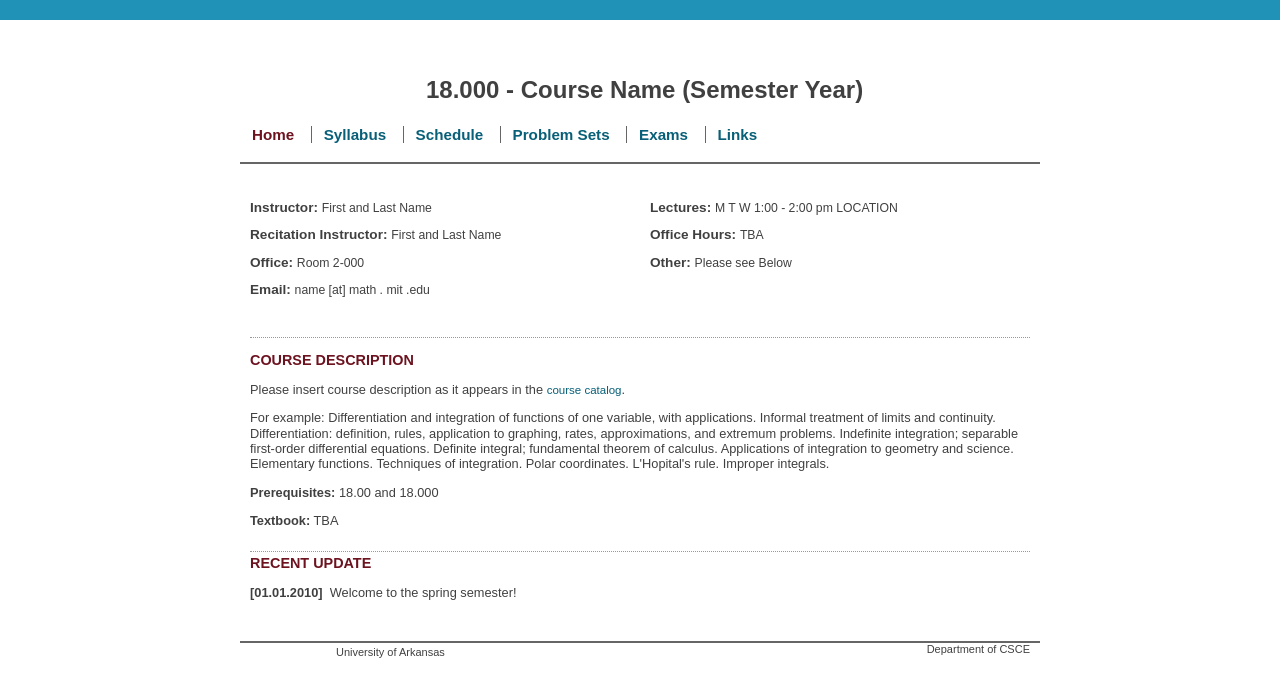
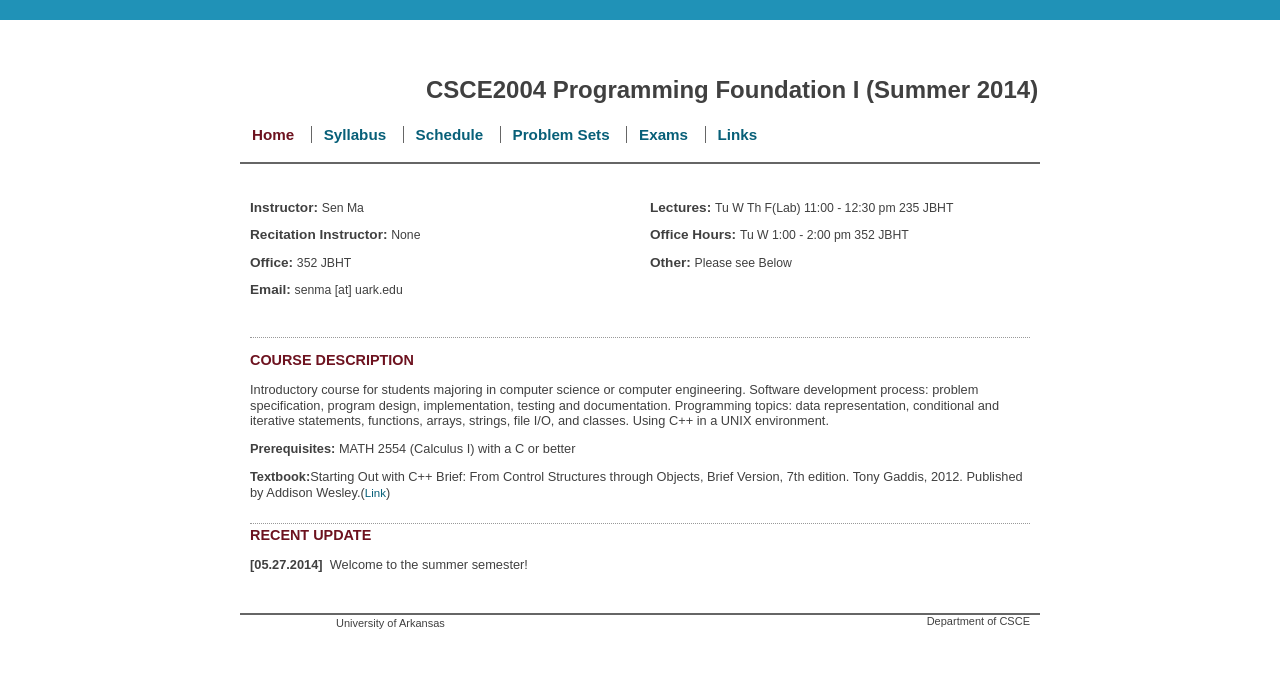
Before and after one commit to masson2013/CSCE2004, a plain HTML site: page index.html in a window 1280 px wide. Drawn offline with Linux system fonts and the light colour scheme.

Commit message:
Update the index page

```diff
--- a/index.html
+++ b/index.html
@@ -3,24 +3,24 @@
 <html xmlns="http://www.w3.org/1999/xhtml"><head><meta http-equiv="Content-Type" content="text/html; charset=UTF-8">
 
 <link rel="stylesheet" type="text/css" href="styles.css">
-<title>Course Website</title>
+<title>CSCE2004</title>
 </head>
 
 <body id="home">
 <div id="page">
   <!-- begin navigation -->
   <!-- Begin Navigation Header -->
-  <div id="logo"><a href="./index_files/index.html"><img src="logo-math.gif" alt="MIT" width="146" height="39"></a></div>
-  <div id="name"><p>18.000 - Course Name (Semester Year)</p></div>
+  <div id="logo"><a href="http://csce.uark.edu/~senma"><img src="logo-math.gif" alt="MIT" width="146" height="39"></a></div>
+  <div id="name"><p>CSCE2004 Programming Foundation I (Summer 2014)</p></div>
   <div class="clear">&nbsp;</div>
   <!-- Tabs for the top navigation -->
   <ul id="nav">
-  	  <li class="home"><a href="http://csce.uark.edu/~senma/index.html">Home</a></li>
-  	  <li class="syllabus"><a href="http://csce.uark.edu/~senma/syllabus.html">Syllabus</a></li>
-  	  <li class="schedule"><a href="http://csce.uark.edu/~senma/schedule.html">Schedule</a></li>
-  	  <li class="ps"><a href="http://csce.uark.edu/~senma/problemsets.html">Problem Sets</a></li>
-  	  <li class="exams"><a href="http://csce.uark.edu/~senma/exams.html">Exams</a></li>
-      <li class="links"><a href="http://csce.uark.edu/~senma/links.html">Links</a></li>
+  	  <li class="home"><a href="http://csce.uark.edu/~senma/CSCE2004/index.html">Home</a></li>
+  	  <li class="syllabus"><a href="http://csce.uark.edu/~senma/CSCE2004/syllabus.html">Syllabus</a></li>
+  	  <li class="schedule"><a href="http://csce.uark.edu/~senma/CSCE2004/schedule.html">Schedule</a></li>
+  	  <li class="ps"><a href="http://csce.uark.edu/~senma/CSCE2004/problemsets.html">Problem Sets</a></li>
+  	  <li class="exams"><a href="http://csce.uark.edu/~senma/CSCE2004/exams.html">Exams</a></li>
+      <li class="links"><a href="http://csce.uark.edu/~senma/CSCE2004/links.html">Links</a></li>
   </ul>
   <!-- End Navigation Header -->
   <hr>
@@ -29,31 +29,27 @@
 
   <!-- Begin Page Content -->
   <div id="detailsLeft"> <!--Left column -->
-	<h3>Instructor: <span class="regular">First and Last Name</span></h3>
-        <h3>Recitation Instructor: <span class="regular">First and Last Name</span></h3>
-    	<h3>Office: <span class="regular">Room 2-000</span></h3>
-    	<h3>Email: <span class="regular">name [at] math . mit .edu</span></h3>
+	<h3>Instructor: <span class="regular">Sen Ma</span></h3>
+        <h3>Recitation Instructor: <span class="regular">None</span></h3>
+    	<h3>Office: <span class="regular">352 JBHT</span></h3>
+    	<h3>Email: <span class="regular">senma [at] uark.edu</span></h3>
   </div>
   <div id="detailsRight"><!--Right Column-->
-    	<h3>Lectures: <span class="regular"> M T W 1:00 - 2:00 pm LOCATION</span></h3>
-    	<h3>Office Hours: <span class="regular">TBA</span></h3>
+    	<h3>Lectures: <span class="regular"> Tu W Th F(Lab) 11:00 - 12:30 pm 235 JBHT</span></h3>
+    	<h3>Office Hours: <span class="regular">Tu W 1:00 - 2:00 pm 352 JBHT </span></h3>
         <h3>Other: <span class="regular">Please see Below</span></h3>
   </div>
   <div id="content">
   	<hr class="dotted">
      	<h2>COURSE DESCRIPTION</h2>
 	<!-- Course description from the registrar course catalog goes here -->
-	<p>Please insert course description as it appears in the <a href="http://student.mit.edu/catalog/m18a.html">course catalog</a>.</p>
-	<p>For example: Differentiation and integration of functions of one variable, with  applications. Informal treatment of limits and continuity.
-        Differentiation: definition, rules, application to graphing, rates,  approximations, and extremum problems. Indefinite integration;
-        separable first-order differential equations. Definite integral;  fundamental theorem of calculus. Applications of integration to
-        geometry and science. Elementary functions. Techniques of integration.  Polar coordinates. L'Hopital's rule. Improper integrals.
+	<p>Introductory course for students majoring in computer science or computer engineering. Software development process: problem specification, program design, implementation, testing and documentation. Programming topics: data representation, conditional and iterative statements, functions, arrays, strings, file I/O, and classes. Using C++ in a UNIX environment.
 	</p>
-    	<p><b>Prerequisites:</b> 18.00 and 18.000</p>
-    	<p><b>Textbook:</b> TBA</p>
+    	<p><b>Prerequisites:</b> MATH 2554 (Calculus I) with a C or better</p>
+    	<p><b>Textbook:</b>Starting Out with C++ Brief: From Control Structures through Objects, Brief Version, 7th edition. Tony Gaddis, 2012. Published by Addison Wesley.(<a href="http://amzn.com/0132926865">Link</a>)</p>
     	<hr class="dotted">
     	<h2>RECENT UPDATE</h2>
-    	<p><b>[01.01.2010]</b> &nbsp;Welcome to the spring semester!</p>
+    	<p><b>[05.27.2014]</b> &nbsp;Welcome to the summer semester!</p>
         <p>&nbsp;</p>
   </div>
   <!-- End Page Content -->
```
